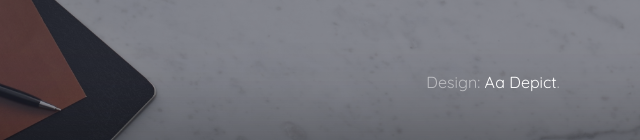
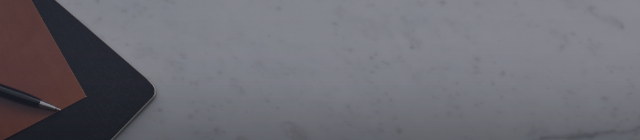
Before and after one commit to aadepict/ComingSoon, a plain HTML site: page index.html in a window 1280 px wide. Shown: the part 660-800 px from the top of the page, 147-787 px from the left. Drawn offline with nearby package versions, Linux system fonts and the light colour scheme.

Commit message:
Update index.html

```diff
--- a/index.html
+++ b/index.html
@@ -16,7 +16,7 @@
     <div class="cover-container">
       <div class="masthead clearfix">
         <div class="inner">
-          <h3 class="masthead-brand"><a href="http://aadepict.com/" target="_blank">Aa Depict</a></h3>
+          <h3 class="masthead-brand"><a href="http://aadepict.com/">Aa Depict</a></h3>
           <nav class="nav nav-masthead">
 
 
@@ -31,7 +31,7 @@ We will be here soon with amazing & exciting stuff for you.</p>
       </div>
       <div class="mastfoot">
         <div class="inner">
-          <p>Design: <a href="http://aadepict.com/" target="_blank">Aa Depict</a>.</p>
+
         </div>
       </div>
 
```
